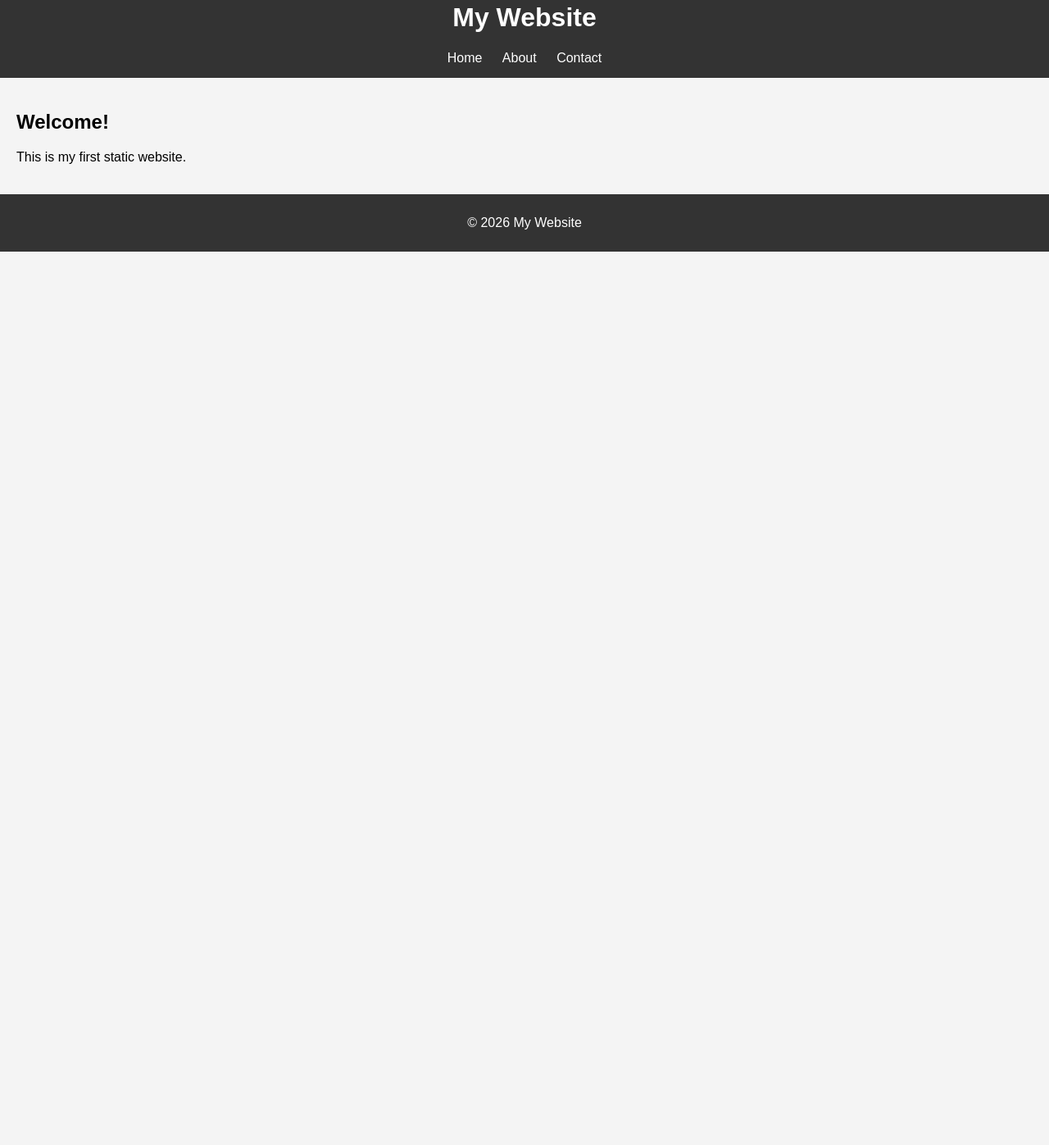
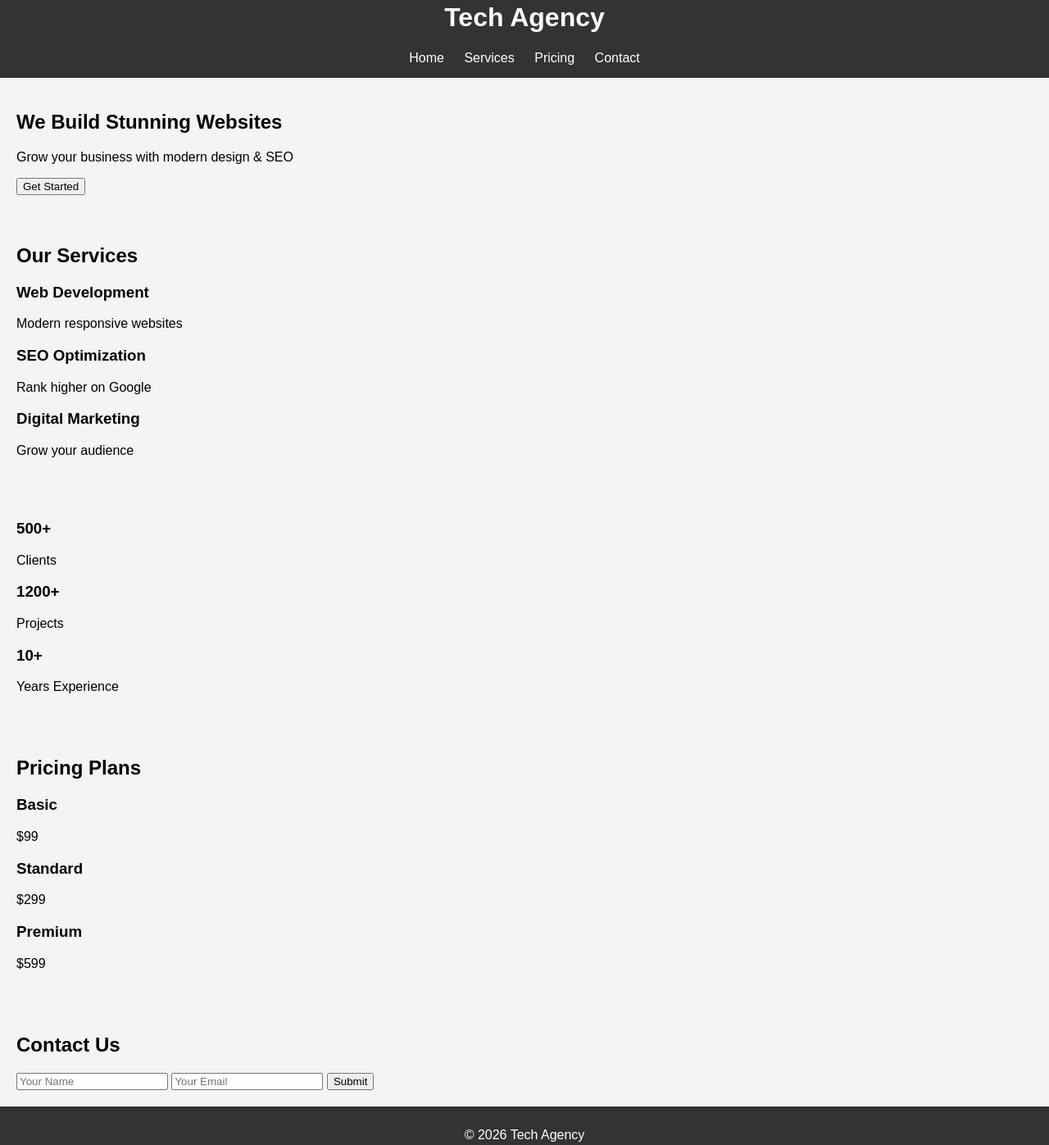
Before and after one commit to dosstechxpro/dossweb, a plain HTML site: page index.html in a window 1280 px wide. Shown: the part 33-1430 px from the top of the page at 82% size. Before the commit the page ends 800 px from the top, so only its background shows below. Drawn offline with Linux system fonts and the light colour scheme.

Commit message:
Update index.html

```diff
--- a/index.html
+++ b/index.html
@@ -3,27 +3,74 @@
 <head>
   <meta charset="UTF-8">
   <meta name="viewport" content="width=device-width, initial-scale=1.0">
-    <title>My Website</title>
+  <title>Tech Agency</title>
   <link rel="stylesheet" href="style.css">
 </head>
 <body>
 
 <header>
-        <h1>My Website</h1>
+  <h1>Tech Agency</h1>
   <nav>
     <a href="#">Home</a>
-            <a href="#">About</a>
+    <a href="#">Services</a>
+    <a href="#">Pricing</a>
     <a href="#">Contact</a>
   </nav>
 </header>
 
-    <section>
-        <h2>Welcome!</h2>
-        <p>This is my first static website.</p>
+<section class="hero">
+  <h2>We Build Stunning Websites</h2>
+  <p>Grow your business with modern design & SEO</p>
+  <button>Get Started</button>
+</section>
+
+<section class="services">
+  <h2>Our Services</h2>
+  <div class="card">
+    <h3>Web Development</h3>
+    <p>Modern responsive websites</p>
+  </div>
+  <div class="card">
+    <h3>SEO Optimization</h3>
+    <p>Rank higher on Google</p>
+  </div>
+  <div class="card">
+    <h3>Digital Marketing</h3>
+    <p>Grow your audience</p>
+  </div>
+</section>
+
+<section class="stats">
+  <div><h3>500+</h3><p>Clients</p></div>
+  <div><h3>1200+</h3><p>Projects</p></div>
+  <div><h3>10+</h3><p>Years Experience</p></div>
+</section>
+
+<section class="pricing">
+  <h2>Pricing Plans</h2>
+  <div class="card">
+    <h3>Basic</h3>
+    <p>$99</p>
+  </div>
+  <div class="card">
+    <h3>Standard</h3>
+    <p>$299</p>
+  </div>
+  <div class="card">
+    <h3>Premium</h3>
+    <p>$599</p>
+  </div>
+</section>
+
+<section class="contact">
+  <h2>Contact Us</h2>
+  <input type="text" placeholder="Your Name">
+  <input type="email" placeholder="Your Email">
+  <button>Submit</button>
 </section>
 
 <footer>
-        <p>© 2026 My Website</p>
+  <p>© 2026 Tech Agency</p>
 </footer>
 
 </body>
```
Lines whose indentation alone changed are shown as unchanged.
